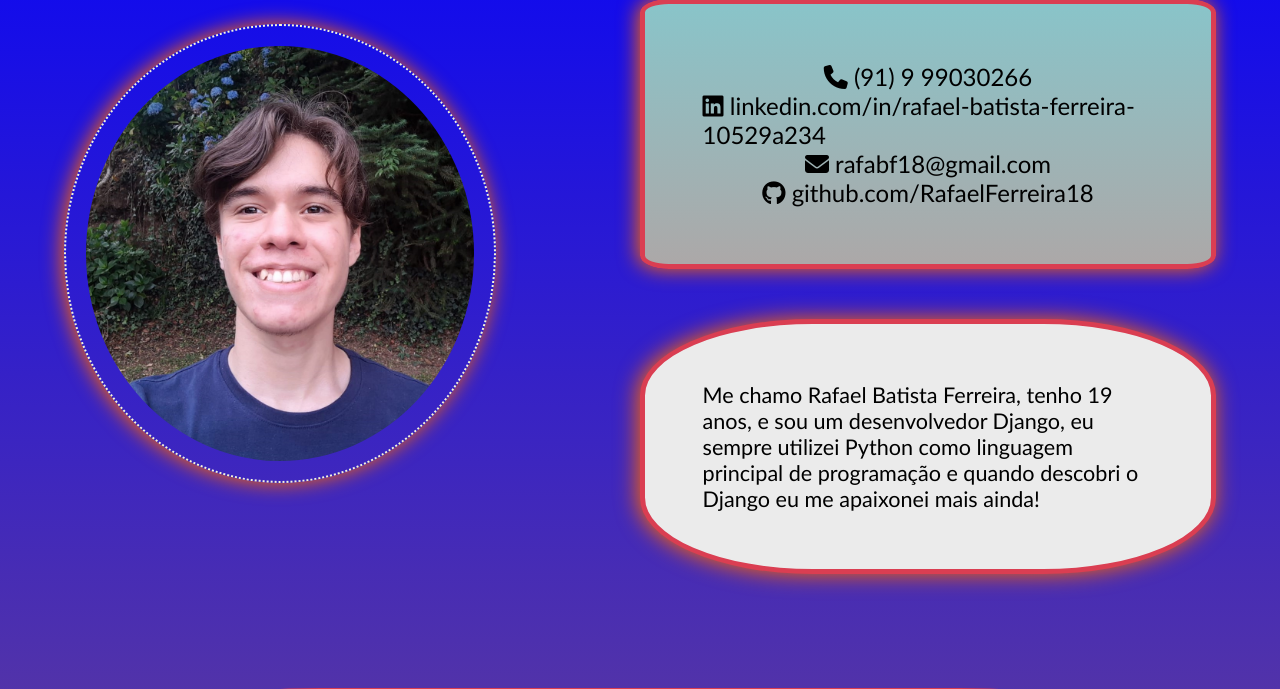
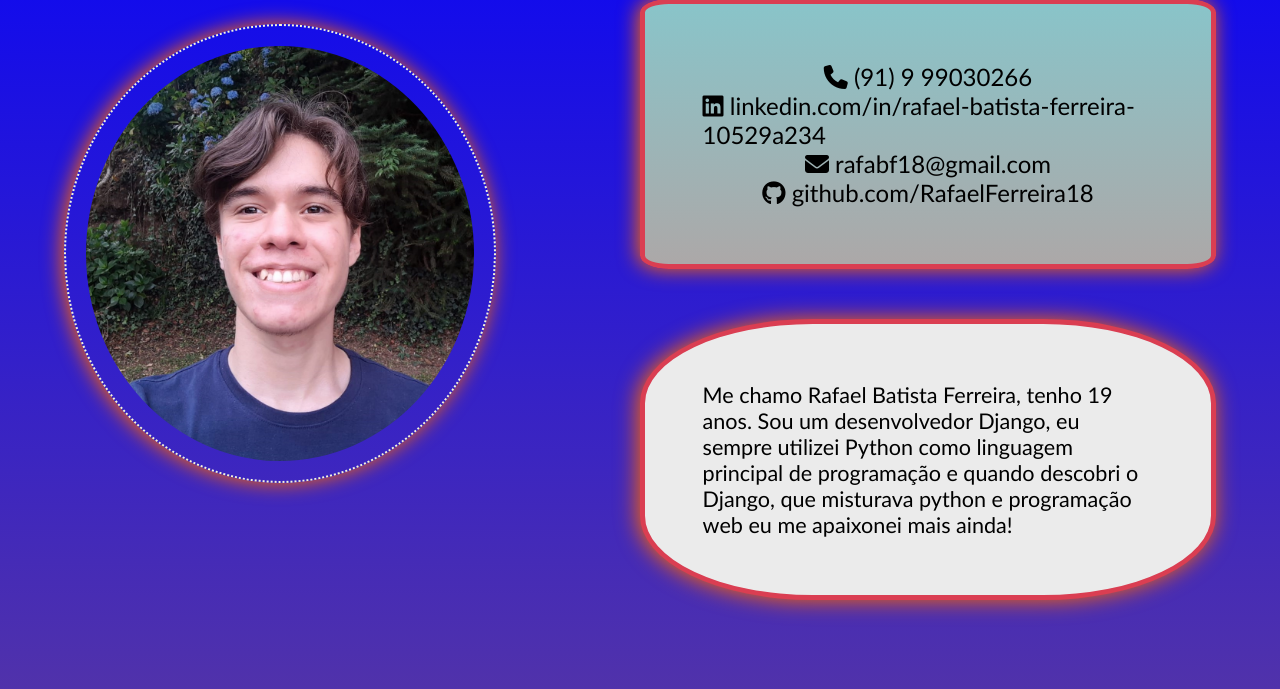
Before and after one commit to RafaelFerreira18/portfolio, a Django app: page / in a window 1280 px wide. Shown: the part 216-905 px from the top of the page. Run offline with Django 4.2, Linux system fonts and the light colour scheme.

Commit message:
finishing the project

```diff
--- a/portfolioPage/templates/base.html
+++ b/portfolioPage/templates/base.html
@@ -32,9 +32,9 @@
                     <a href="https://github.com/RafaelFerreira18"><i class="fa-brands fa-github"></i> github.com/RafaelFerreira18</a>
                 </div>
                 <div class='description'>
-                    <p>Me chamo Rafael Batista Ferreira, tenho 19 anos, e sou um desenvolvedor Django,
-                        eu sempre utilizei Python como linguagem principal de programação e quando descobri o Django eu me
-                        apaixonei mais ainda!</p>
+                    <p>Me chamo Rafael Batista Ferreira, tenho 19 anos. Sou um desenvolvedor Django,
+                        eu sempre utilizei Python como linguagem principal de programação e quando descobri o Django,
+                        que misturava python e programação web eu me apaixonei mais ainda!</p>
                 </div>
             </div>
         </div>
```
Also changed, not shown: README.md.
